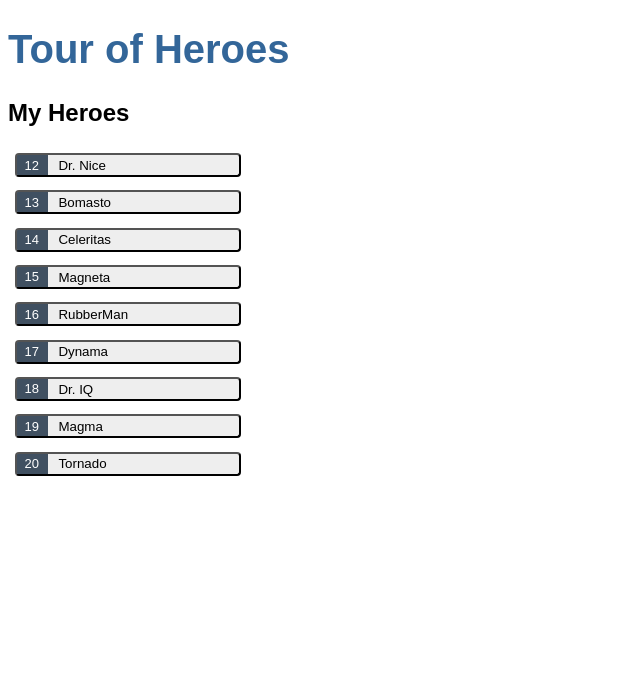
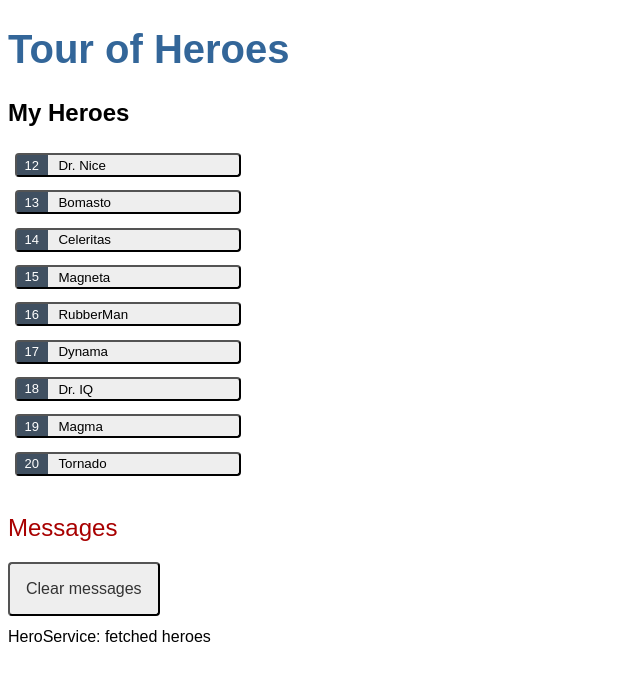
Before and after one commit to JacksonCNewman/tour_of_heroes, an Angular app: page / in a window 1280 px wide. Shown: the top 680 px of the page, without its empty margins (0-640 px from the left). Built offline with nearby package versions, Linux system fonts and the light colour scheme.

Commit message:
finished step 4

```diff
--- a/src/app/app.component.html
+++ b/src/app/app.component.html
@@ -1,2 +1,3 @@
 <h1>{{title}}</h1>
 <app-heroes></app-heroes>
+<app-messages></app-messages>
--- a/src/app/app.component.ts
+++ b/src/app/app.component.ts
@@ -1,12 +1,12 @@
 import { Component } from '@angular/core';
 import { RouterOutlet } from '@angular/router';
 import { HeroesComponent } from "./heroes/heroes.component";
-
+import {MessagesComponent} from "./messages/messages.component";
 
 @Component({
   selector: 'app-root',
   standalone: true,
-  imports: [RouterOutlet, HeroesComponent],
+  imports: [RouterOutlet, HeroesComponent, MessagesComponent],
   templateUrl: './app.component.html',
   styleUrl: './app.component.css'
 })
--- a/src/app/hero.service.ts
+++ b/src/app/hero.service.ts
@@ -1,13 +1,21 @@
 import { Injectable } from '@angular/core';
+
+import { Observable, of } from "rxjs";
+
 import { Hero } from './hero';
 import { HEROES } from './mock-heroes';
+import { MessageService } from "./message.service";
 
 @Injectable({
   providedIn: 'root'
 })
 export class HeroService {
-  constructor() { }
-  getHeroes(): Hero[] {
-    return HEROES;
+
+  constructor(private messageService: MessageService) { }
+
+  getHeroes(): Observable<Hero[]> {
+    const heroes = of(HEROES);
+    this.messageService.add('HeroService: fetched heroes')
+    return heroes;
   }
 }
--- a/src/app/heroes/heroes.component.ts
+++ b/src/app/heroes/heroes.component.ts
@@ -1,10 +1,11 @@
-import { Component } from "@angular/core";
+import { Component, OnInit } from "@angular/core";
 import { Hero } from "../hero";
 import {CommonModule} from "@angular/common";
 import {FormsModule} from "@angular/forms";
-import {HEROES} from "../mock-heroes";
 import {NgFor} from "@angular/common";
 import {HeroDetailComponent} from "../hero-detail/hero-detail.component";
+import {HeroService} from "../hero.service";
+import {MessageService} from "../message.service";
 
 @Component({
   selector: 'app-heroes',
@@ -14,9 +15,25 @@
   styleUrl: './heroes.component.css'
 })
 export class HeroesComponent {
-  heroes = HEROES;
+
   selectedHero?: Hero;
+
+  heroes: Hero[] = [];
+
+  constructor(private heroService: HeroService, private messageService: MessageService) {}
+
+  ngOnInit(): void {
+    this.getHeroes();
+  }
+
   onSelect(hero: Hero): void {
     this.selectedHero = hero;
+    this.messageService.add(`HeroesComponent: Selected hero id=${hero.id}`)
   }
+
+  getHeroes(): void {
+    this.heroService.getHeroes()
+      .subscribe(heroes => this.heroes = heroes);
+  }
+
 }
--- /dev/null
+++ b/src/app/message.service.ts
@@ -0,0 +1,18 @@
+import { Injectable } from '@angular/core';
+
+@Injectable({
+  providedIn: 'root'
+})
+export class MessageService {
+  messages: string[] = [];
+
+  add(message: string) {
+    this.messages.push(message);
+  }
+
+  clear() {
+    this.messages = [];
+  }
+
+  constructor() { }
+}
--- /dev/null
+++ b/src/app/messages/messages.component.css
@@ -0,0 +1,19 @@
+/* MessagesComponent's private CSS styles */
+h2 {
+  color: #A80000;
+  font-family: Arial, Helvetica, sans-serif;
+  font-weight: lighter;
+}
+
+.clear {
+  color: #333;
+  background-color: #eee;
+  margin-bottom: 12px;
+  padding: 1rem;
+  border-radius: 4px;
+  font-size: 1rem;
+}
+.clear:hover {
+  color: white;
+  background-color: #42545C;
+}
--- /dev/null
+++ b/src/app/messages/messages.component.html
@@ -0,0 +1,6 @@
+<div *ngIf="messageService.messages.length">
+  <h2>Messages</h2>
+  <button type="button" class="clear"
+          (click)="messageService.clear()">Clear messages</button>
+  <div *ngFor="let message of messageService.messages"> {{message}} </div>
+</div>
```
Also changed, not shown: src/app/messages/messages.component.ts (added, +14 -0 lines), 2 other files (tests, documents, lock files or other folders).
